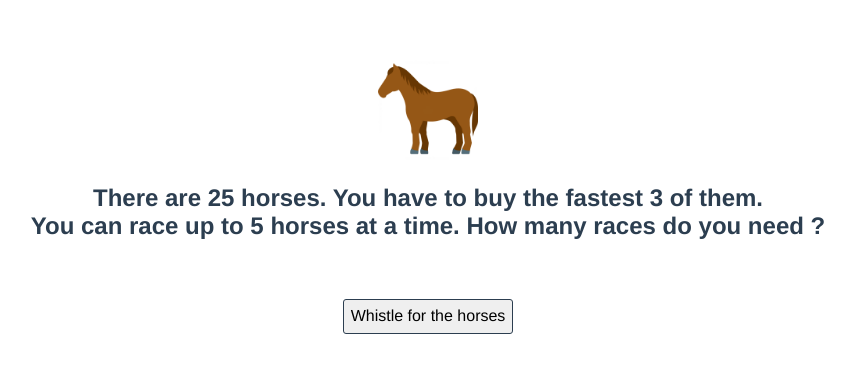
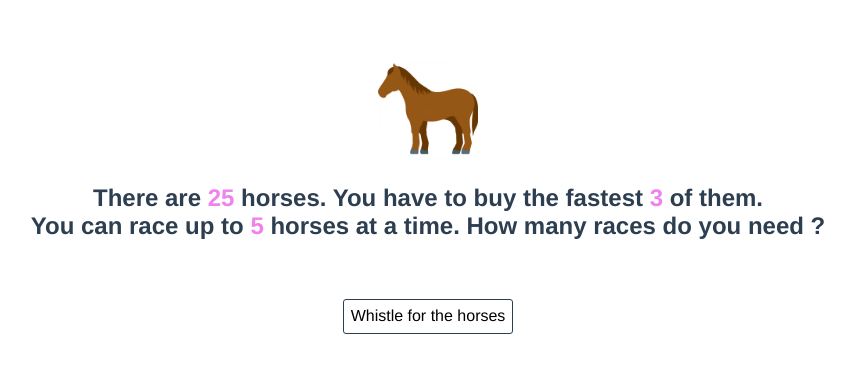
Before and after one commit to bviala/horseRaces, a Vue app: page / in a window 1280 px wide. Shown: the top 372 px of the page, without its empty margins (212-1067 px from the left). Built offline with nearby package versions, Linux system fonts and the light colour scheme.

Commit message:
Update + browser style consistency

```diff
--- a/public/index.html
+++ b/public/index.html
@@ -5,7 +5,7 @@
     <meta http-equiv="X-UA-Compatible" content="IE=edge">
     <meta name="viewport" content="width=device-width,initial-scale=1.0">
     <link rel="icon" href="<%= BASE_URL %>favicon.png">
-    <title>horse-races</title>
+    <title>Horse Races</title>
   </head>
   <body>
     <noscript>
--- a/src/App.vue
+++ b/src/App.vue
@@ -35,8 +35,8 @@ body {
     margin-right: 200px;
 }
 @media only screen and (max-width: 600px) {
-    body {
-      margin: 30px;
-    }
+  body {
+    margin: 30px;
   }
+}
 </style>
--- a/src/components/HorseRaces.vue
+++ b/src/components/HorseRaces.vue
@@ -1,8 +1,21 @@
 <template>
   <div>
-    <h2>There are {{ numberOfHorses }} horses. You have to buy the fastest {{ numberOfHorsesToBuy }} of them.
-    <br>
-     You can race up to {{ horsesPerRace }} horses at a time. How many races do you need ?</h2>
+    <h2>
+      There are
+      <span class="highlighted">
+        {{ numberOfHorses }}
+      </span>
+      horses. You have to buy the fastest
+      <span class="highlighted">
+        {{ numberOfHorsesToBuy }}
+      </span>
+      of them.
+      <br>
+      You can race up to
+      <span class="highlighted">
+        {{ horsesPerRace }}
+      </span>
+        horses at a time. How many races do you need ?</h2>
     <br><br>
     <button
       v-on:click="generateHorses">
@@ -189,6 +202,9 @@ export default {
 }
 </script>
 <style scoped>
+  .highlighted {
+    color: violet;
+  }
   .raceLineUpButton {
     display: block;
     margin: 5px auto;
@@ -206,6 +222,7 @@ export default {
     margin: 3px;
     border: 1px solid #2c3e50;
     border-radius: 3px;
+    background-color: transparent;
   }
   button:hover {
     cursor: pointer;
@@ -215,6 +232,7 @@ export default {
   }
   button[disabled] {
     border: 1px solid lightgray;
+    color: lightgray;
   }
   button[disabled]:hover {
     border: 1px solid lightgray;
```
Also changed, not shown: package.json (+4 -4 lines), 1 other file (tests, documents, lock files or other folders).
